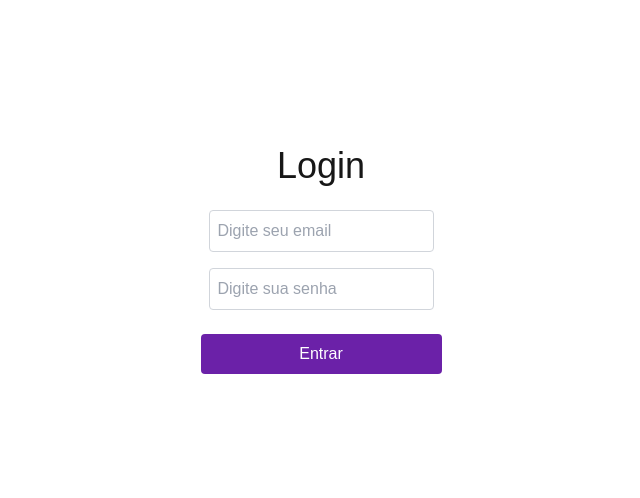
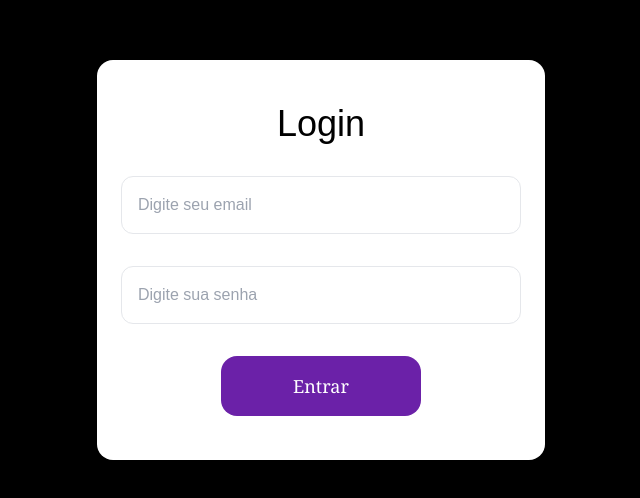
Before and after one commit to Perazzojoao/Bookstore, a Next.js app: page /Login in a window 1280 px wide. Shown: the part 140-638 px from the top of the page, without its empty margins (319-959 px from the left). Built offline with nearby package versions, Linux system fonts and the light colour scheme.

Commit message:
ajuste nos estilos

```diff
--- a/src/components/Login/Login.tsx
+++ b/src/components/Login/Login.tsx
@@ -1,23 +1,23 @@
 export function Login() {
     return (
-        <div className="flex items-center justify-center min-h-screen text-center">
-            <form className="flex flex-col justify-center items-cente">
-                <label htmlFor="email" className="text-4xl mb-4">Login</label>
+        <div className="flex items-center justify-center min-h-screen text-center bg-black">
+            <form className="flex flex-col justify-center items-center w-3/4 max-w-md p-6 rounded-2xl shadow-lg m-5 bg-white h-auto min-h-[400px]"> {/* Ajuste a altura mínima aqui */}
+                <label htmlFor="email" className="text-4xl mb-4 text-black">Login</label>
                 <input
                     type="email"
                     id="email"
                     placeholder="Digite seu email"
                     required
-                    className="m-2 p-2 border border-gray-300 rounded"
+                    className="m-4 p-4 border rounded-xl w-full focus:outline-none text-black"
                 />
                 <input
                     type="password"
                     id="password"
                     placeholder="Digite sua senha"
                     required
-                    className="m-2 p-2 border border-gray-300 rounded"
+                    className="m-4 p-4 border rounded-xl w-full focus:outline-none text-black"
                 />
-                <button type="submit" className="mt-4 bg-purple-800  text-white p-2 rounded">Entrar</button>
+                <button type="submit" className="mt-4 bg-purple-800 rounded-2xl text-white p-4 w-2/4 font-serif text-lg">Entrar</button>
             </form>
         </div>
     );
```
